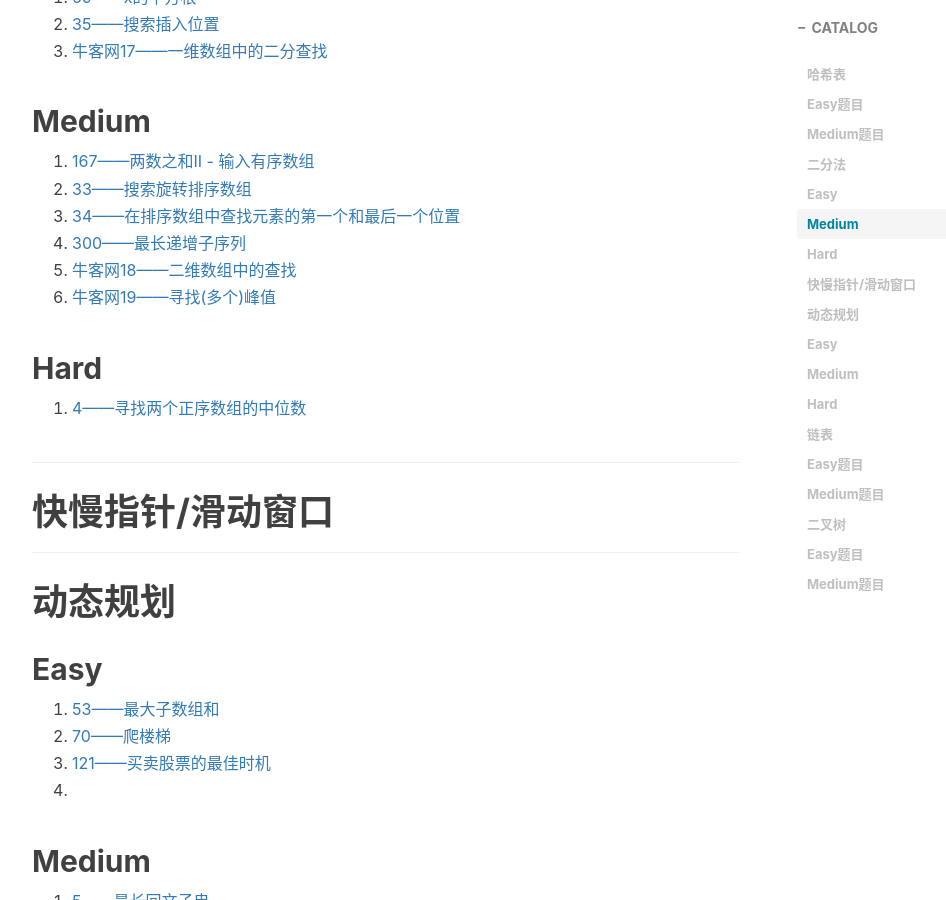
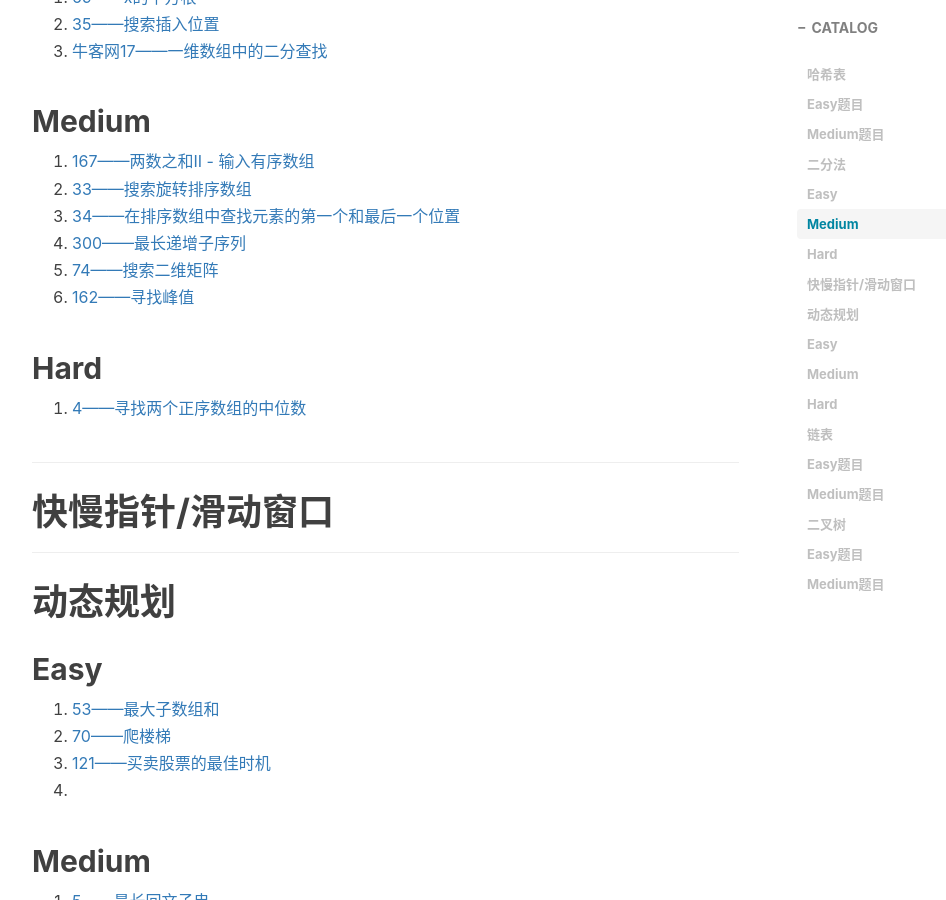
Before and after one commit to xie96808/xie96808.github.io, a Jekyll site: the page built from _posts/2022-05-22-刷题分类!.md, in a window 1280 px wide and 900 px high, scrolled down 1600 px. Shown: the whole window, without its empty margins (233-1179 px from the left). Built offline with Jekyll 4.4.1, drawn with Linux system fonts in a browser that asks for light colours; nearby versions of some CDN libraries; comment, search, counter and statistics services are not loaded.

Commit message:
Update 2022-05-22-刷题分类!.md

```diff
--- a/_posts/2022-05-22-刷题分类!.md
+++ b/_posts/2022-05-22-刷题分类!.md
@@ -64,8 +64,8 @@ tags:								#标签
 2. [33——搜索旋转排序数组](https://leetcode.cn/problems/search-in-rotated-sorted-array/)
 3. [34——在排序数组中查找元素的第一个和最后一个位置](https://leetcode.cn/problems/find-first-and-last-position-of-element-in-sorted-array/)
 4. [300——最长递增子序列](https://leetcode.cn/problems/longest-increasing-subsequence/)
-5. [牛客网18——二维数组中的查找](https://www.nowcoder.com/practice/abc3fe2ce8e146608e868a70efebf62e?tpId=295&tqId=23256&ru=/exam/oj&qru=/ta/format-top101/question-ranking&sourceUrl=%2Fexam%2Foj)
-6. [牛客网19——寻找(多个)峰值](https://www.nowcoder.com/practice/fcf87540c4f347bcb4cf720b5b350c76?tpId=295&tqId=2227748&ru=/exam/oj&qru=/ta/format-top101/question-ranking&sourceUrl=%2Fexam%2Foj)
+5. [74——搜索二维矩阵](https://leetcode.cn/problems/search-a-2d-matrix/)
+6. [162——寻找峰值](https://leetcode.cn/problems/find-peak-element/)
 
 ## Hard
 
```
